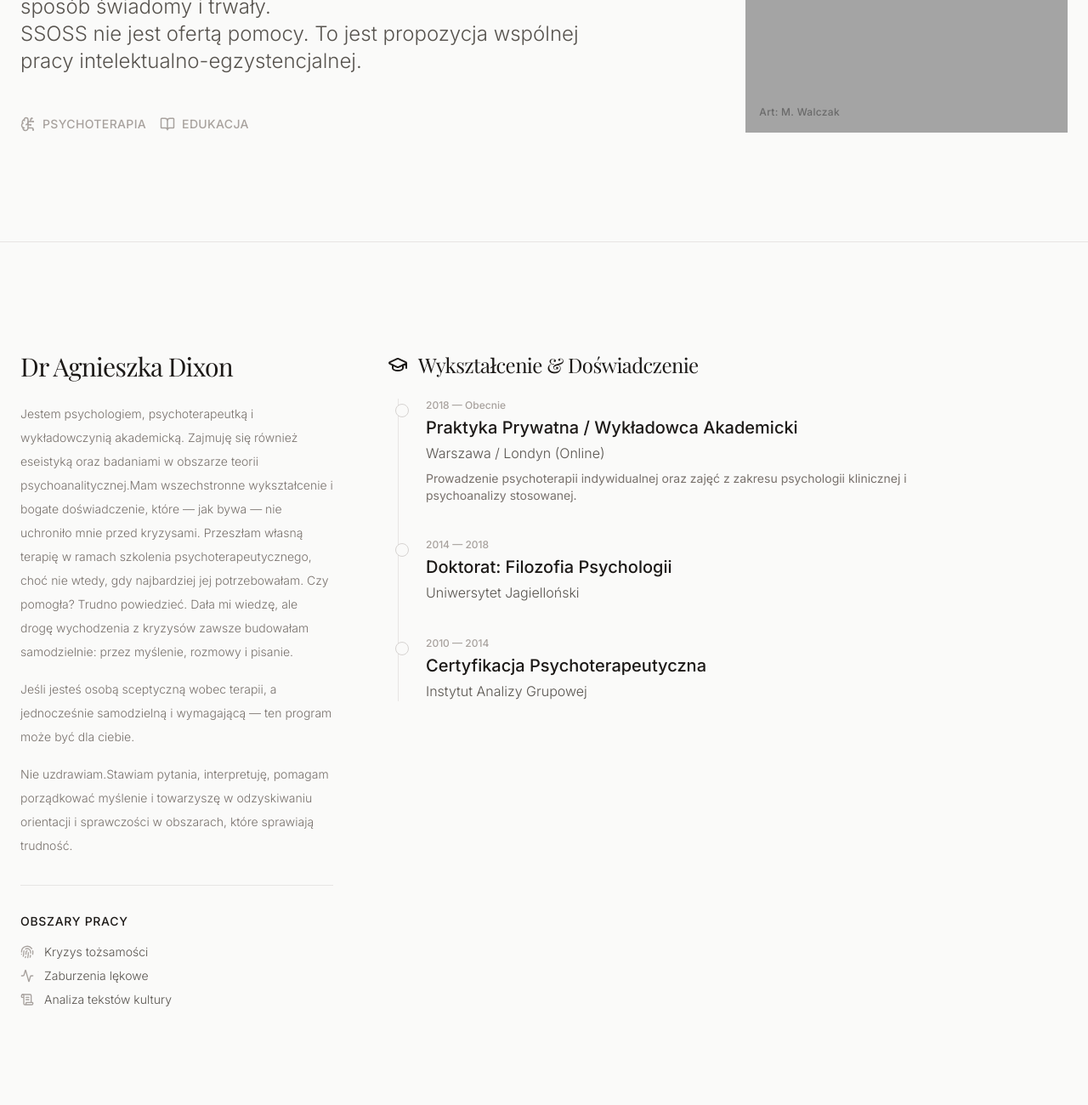
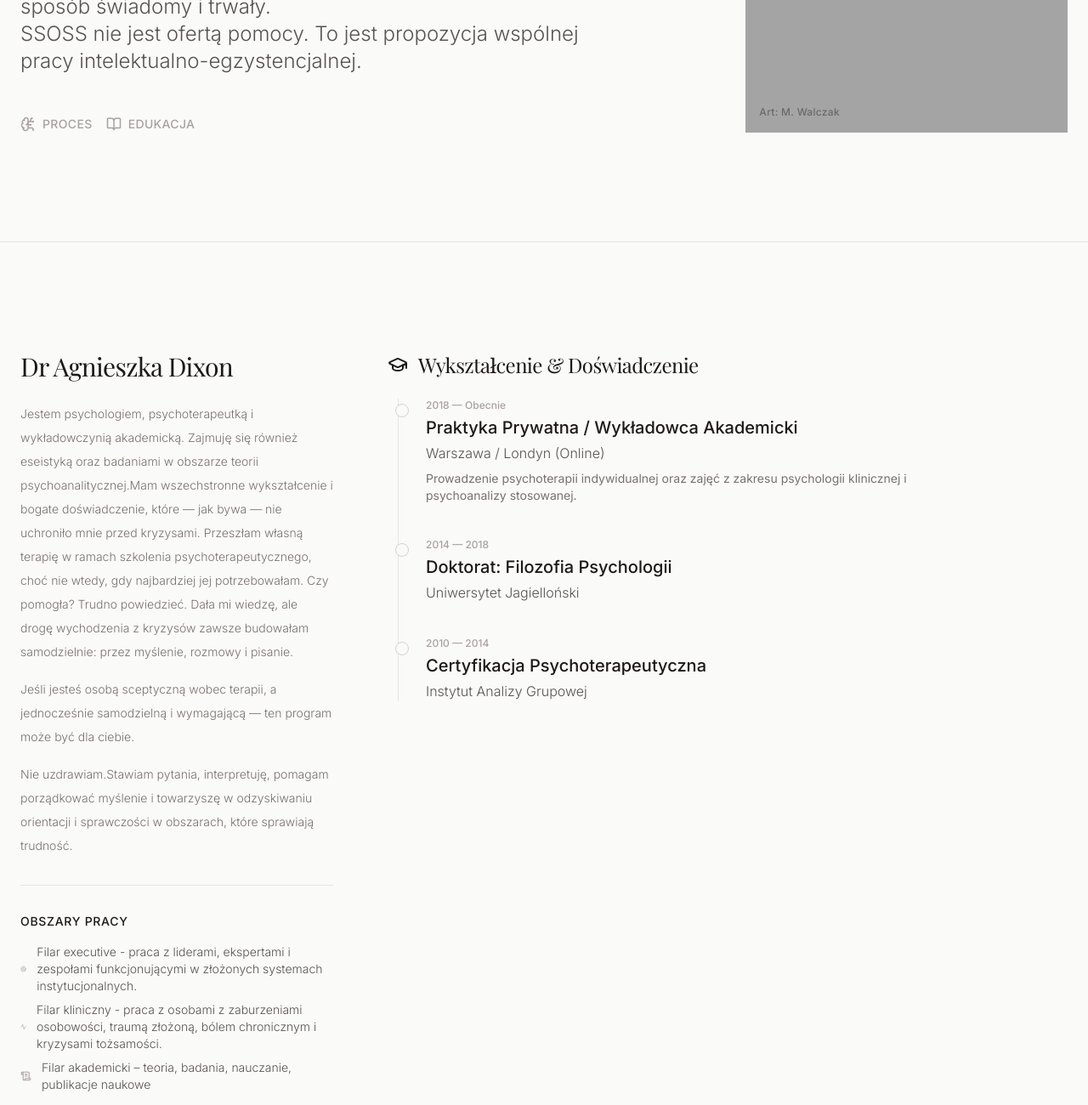
Before and after one commit to dixonovaa-ctrl/dixonovaa-ctrl.github.io, a plain HTML site: page index.html in a window 1280 px wide. Shown: the part 840-2140 px from the top of the page at 85% size. Drawn offline with nearby package versions, Linux system fonts and the light colour scheme; grey boxes are pictures that could not be loaded; a web font is replaced by a local one.

Commit message:
Obszary pracy

```diff
--- a/index.html
+++ b/index.html
@@ -90,7 +90,7 @@
           </p>
           <div class="mt-12 flex flex-wrap gap-4 text-sm font-medium tracking-wide uppercase text-stone-400">
             <span class="flex items-center gap-2"><svg xmlns="http://www.w3.org/2000/svg" aria-hidden="true" role="img" width="18" height="18" viewBox="0 0 24 24" data-icon="lucide:brain-circuit" data-width="18" data-stroke-width="1.5" class="iconify iconify--lucide"><g fill="none" stroke="currentColor" stroke-linecap="round" stroke-linejoin="round" stroke-width="2"><path d="M12 5a3 3 0 1 0-5.997.125a4 4 0 0 0-2.526 5.77a4 4 0 0 0 .556 6.588A4 4 0 1 0 12 18Z"></path><path d="M9 13a4.5 4.5 0 0 0 3-4M6.003 5.125A3 3 0 0 0 6.401 6.5m-2.924 4.396a4 4 0 0 1 .585-.396M6 18a4 4 0 0 1-1.967-.516M12 13h4m-4 5h6a2 2 0 0 1 2 2v1M12 8h8m-4 0V5a2 2 0 0 1 2-2"></path><circle cx="16" cy="13" r=".5"></circle><circle cx="18" cy="3" r=".5"></circle><circle cx="20" cy="21" r=".5"></circle><circle cx="20" cy="8" r=".5"></circle></g></svg>
-              <span data-t="hero_tag_1">Psychoterapia</span></span>
+              <span data-t="hero_tag_1">Proces</span></span>
             <span class="flex items-center gap-2"><svg xmlns="http://www.w3.org/2000/svg" aria-hidden="true" role="img" width="18" height="18" viewBox="0 0 24 24" data-icon="lucide:book-open" data-width="18" data-stroke-width="1.5" class="iconify iconify--lucide"><path fill="none" stroke="currentColor" stroke-linecap="round" stroke-linejoin="round" stroke-width="2" d="M12 7v14m-9-3a1 1 0 0 1-1-1V4a1 1 0 0 1 1-1h5a4 4 0 0 1 4 4a4 4 0 0 1 4-4h5a1 1 0 0 1 1 1v13a1 1 0 0 1-1 1h-6a3 3 0 0 0-3 3a3 3 0 0 0-3-3z"></path></svg>
               <span data-t="hero_tag_2">Edukacja</span></span>
           </div>
@@ -134,15 +134,15 @@
             <ul class="space-y-2 text-stone-600 font-light text-sm">
               <li class="flex items-center gap-3">
                 <svg xmlns="http://www.w3.org/2000/svg" aria-hidden="true" role="img" width="16" height="16" viewBox="0 0 24 24" data-icon="lucide:fingerprint" data-width="16" data-stroke-width="1.5" class="iconify text-stone-400 iconify--lucide"><g fill="none" stroke="currentColor" stroke-linecap="round" stroke-linejoin="round" stroke-width="2"><path d="M12 10a2 2 0 0 0-2 2c0 1.02-.1 2.51-.26 4M14 13.12c0 2.38 0 6.38-1 8.88m4.29-.98c.12-.6.43-2.3.5-3.02M2 12a10 10 0 0 1 18-6M2 16h.01m19.79 0c.2-2 .131-5.354 0-6"></path><path d="M5 19.5C5.5 18 6 15 6 12a6 6 0 0 1 .34-2m2.31 12c.21-.66.45-1.32.57-2M9 6.8a6 6 0 0 1 9 5.2v2"></path></g></svg>
-                <span data-t="area_1">Kryzys tożsamości</span>
+                <span data-t="area_1">Filar executive - praca z liderami, ekspertami i zespołami funkcjonującymi w złożonych systemach instytucjonalnych. </span>
               </li>
               <li class="flex items-center gap-3">
                 <svg xmlns="http://www.w3.org/2000/svg" aria-hidden="true" role="img" width="16" height="16" viewBox="0 0 24 24" data-icon="lucide:activity" data-width="16" data-stroke-width="1.5" class="iconify text-stone-400 iconify--lucide"><path fill="none" stroke="currentColor" stroke-linecap="round" stroke-linejoin="round" stroke-width="2" d="M22 12h-2.48a2 2 0 0 0-1.93 1.46l-2.35 8.36a.25.25 0 0 1-.48 0L9.24 2.18a.25.25 0 0 0-.48 0l-2.35 8.36A2 2 0 0 1 4.49 12H2"></path></svg>
-                <span data-t="area_2">Zaburzenia lękowe</span>
+                <span data-t="area_2">Filar kliniczny - praca z osobami z zaburzeniami osobowości, traumą złożoną, bólem chronicznym i kryzysami tożsamości.</span>
               </li>
               <li class="flex items-center gap-3">
                 <svg xmlns="http://www.w3.org/2000/svg" aria-hidden="true" role="img" width="16" height="16" viewBox="0 0 24 24" data-icon="lucide:scroll-text" data-width="16" data-stroke-width="1.5" class="iconify text-stone-400 iconify--lucide"><g fill="none" stroke="currentColor" stroke-linecap="round" stroke-linejoin="round" stroke-width="2"><path d="M15 12h-5m5-4h-5m9 9V5a2 2 0 0 0-2-2H4"></path><path d="M8 21h12a2 2 0 0 0 2-2v-1a1 1 0 0 0-1-1H11a1 1 0 0 0-1 1v1a2 2 0 1 1-4 0V5a2 2 0 1 0-4 0v2a1 1 0 0 0 1 1h3"></path></g></svg>
-                <span data-t="area_3">Analiza tekstów kultury</span>
+                <span data-t="area_3">Filar akademicki – teoria, badania, nauczanie, publikacje naukowe</span>
               </li>
             </ul>
           </div>
```
